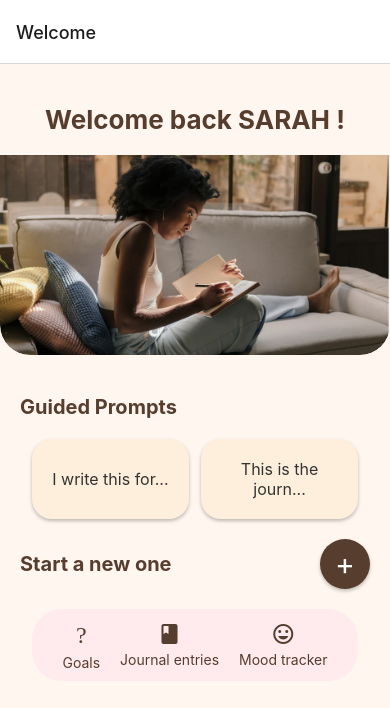
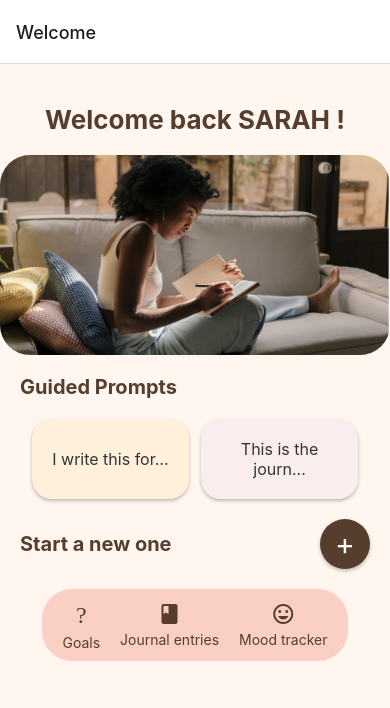
Before and after one commit to Irisvella/SOEN-357-Journaling-App, a React Native app in the folder Journal/: screen /WelcomePage in a window 390 px wide. Shown: the top 708 px of the page. Built offline with nearby package versions, Linux system fonts and the light colour scheme.

Commit message:
update welcome

```diff
--- a/Journal/app.json
+++ b/Journal/app.json
@@ -25,6 +25,9 @@
     },
     "web": {
       "favicon": "./assets/favicon.png"
-    }
+    },
+    "plugins": [
+      "expo-font"
+    ]
   }
 }
--- a/Journal/package.json
+++ b/Journal/package.json
@@ -35,7 +35,8 @@
     "shadcn-ui": "^0.8.0",
     "tailwind-merge": "^2.2.2",
     "tailwindcss-animate": "^1.0.7",
-    "typescript": "^5.3.0"
+    "typescript": "^5.3.0",
+    "expo-font": "~11.10.3"
   },
   "devDependencies": {
     "@babel/core": "^7.20.0",
--- a/Journal/src/Screens/WelcomePage.js
+++ b/Journal/src/Screens/WelcomePage.js
@@ -10,6 +10,7 @@ import {
 import Icon from 'react-native-vector-icons/MaterialIcons';
 
 function WelcomePage({ navigation }) {
+
   return (
     <ScrollView style={styles.scrollViewContainer}>
       <View style={styles.container}>
@@ -25,12 +26,12 @@ function WelcomePage({ navigation }) {
         <Text style={styles.sectionTitle}>Guided Prompts</Text>
         <View style={styles.guidedPromptsContainer}>
           {/* Guided prompt box 1 */}
-          <TouchableOpacity style={styles.guidedPromptBox} onPress={() => { /* Handle onPress */ }}>
+          <TouchableOpacity style={styles.guidedPromptBox} onPress={() => navigation.navigate("JournalEntryPageScreen")}>
             <Text style={styles.guidedPromptText}>I write this for...</Text>
           </TouchableOpacity>
 
           {/* Guided prompt box 2 */}
-          <TouchableOpacity style={styles.guidedPromptBox} onPress={() => { /* Handle onPress */ }}>
+          <TouchableOpacity style={styles.guidedPromptBox1} onPress={() => navigation.navigate("JournalEntryPageScreen")}>
             <Text style={styles.guidedPromptText}>This is the journ...</Text>
           </TouchableOpacity>
         </View>
@@ -110,7 +111,7 @@ const styles = StyleSheet.create({
     borderBottomEndRadius: 30,
     borderBottomStartRadius: 30,
     overflow: 'hidden', // Ensures the image corners are also rounded
-    marginBottom: 20, // Space between this section and the next
+    // Space between this section and the next
   },
   welcomeTitle: {
     fontSize: 26,
@@ -124,8 +125,8 @@ const styles = StyleSheet.create({
     // resizeMode: 'cover' might be better if you don't want the image to be scaled disproportionately
     marginTop: 20,
     // If you have an image with rounded corners:
-    borderBottomEndRadius: 30,
-    borderBottomStartRadius: 30,
+    borderTopEndRadius: 30,
+    borderTopStartRadius: 30,
   },
 
   headerbox: {
@@ -145,7 +146,7 @@ const styles = StyleSheet.create({
     marginTop: 20,
   },
   guidedPromptBox: {
-    backgroundColor: '#FEEFDD',
+    backgroundColor: '#FFF0DB',
     borderRadius: 20,
     padding: 20,
     width: '45%', // Using a percentage here to ensure it fits within the container alongside the other box.
@@ -158,10 +159,27 @@ const styles = StyleSheet.create({
     shadowOpacity: 0.25,
     shadowRadius: 3.84,
   },
+
+  guidedPromptBox1:{
+    backgroundColor: '#F9EEED',
+    borderRadius: 20,
+    padding: 20,
+    width: '45%', // Using a percentage here to ensure it fits within the container alongside the other box.
+    alignItems: 'center',
+    justifyContent: 'center',
+    elevation: 5, // Adds elevation for Android
+    // Add shadows for iOS:
+    shadowColor: '#000',
+    shadowOffset: { width: 0, height: 2 },
+    shadowOpacity: 0.25,
+    shadowRadius: 3.84,
+  },
+
   guidedPromptText: {
     color: '#333',
     fontSize: 16,
     textAlign: 'center',
+
   },
   // ... any additional styles .
 
@@ -203,11 +221,11 @@ const styles = StyleSheet.create({
     flexDirection: 'row',
     justifyContent: 'space-between',
     alignItems: 'center',
-    backgroundColor: '#FFEBEE', // Or use the appropriate color for the bar
+    backgroundColor: '#FAD0C5', // Or use the appropriate color for the bar
     borderRadius: 30,
     margin: 20,
     paddingVertical: 10,
-    paddingHorizontal: 20,
+    paddingHorizontal: 10,
   },
   navItem: {
     alignItems: 'center',
```
Also changed, not shown: 1 other file (tests, documents, lock files or other folders).
